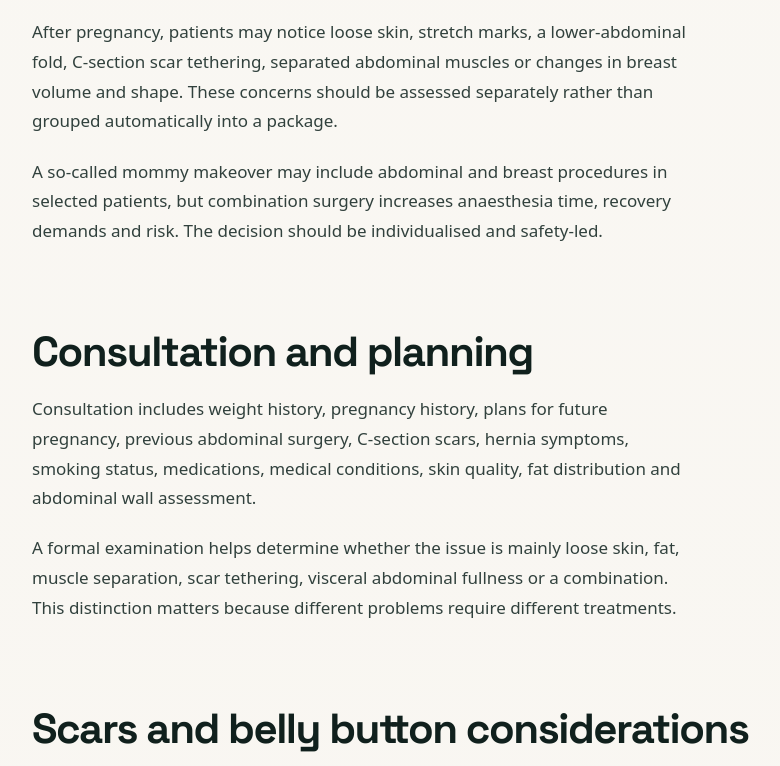
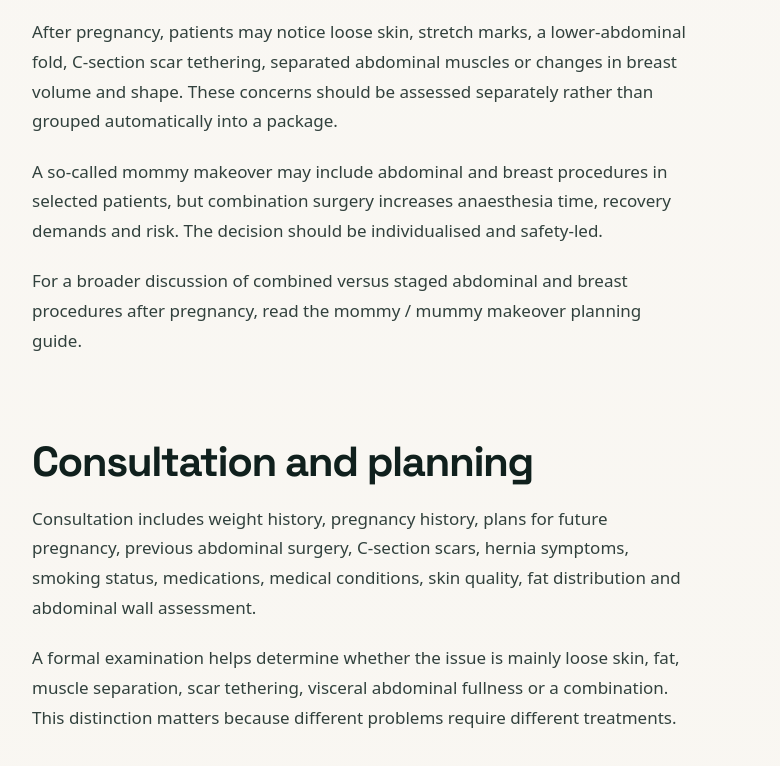
Before and after one commit to zatyrical/plasticwebsite, a Next.js app: page /tummy-tuck-singapore in a window 1280 px wide. Shown: the part 4610-5376 px from the top of the page, without its empty margins (220-1000 px from the left). Built offline with nearby package versions, Linux system fonts and the light colour scheme.

Commit message:
Connect post-pregnancy procedure decisions (#30)
Add reciprocal contextual links among the tummy-tuck, breast-augmentation, mommy/mummy-makeover and body-contouring guides at the relevant planning sections.

```diff
--- a/app/ProcedureArticle.tsx
+++ b/app/ProcedureArticle.tsx
@@ -434,6 +434,15 @@ export default function ProcedureArticlePage({ article }: Props) {
                 {article.slug === 'tummy-tuck-singapore' && section.id === 'liposuction-vs-tummy-tuck' ? (
                   <p>Read the <Link href="/body-contouring-liposuction-singapore">liposuction and body contouring guide</Link> to compare treatment areas, skin quality and recovery considerations.</p>
                 ) : null}
+                {article.slug === 'tummy-tuck-singapore' && section.id === 'post-pregnancy' ? (
+                  <p>For a broader discussion of combined versus staged abdominal and breast procedures after pregnancy, read the <Link href="/mommy-makeover-singapore">mommy / mummy makeover planning guide</Link>.</p>
+                ) : null}
+                {article.slug === 'mommy-makeover-singapore' && section.id === 'what-it-may-include' ? (
+                  <p>Compare the dedicated guides to <Link href="/tummy-tuck-singapore">tummy tuck and abdominoplasty</Link>, <Link href="/breast-augmentation-singapore">breast augmentation</Link>, and <Link href="/body-contouring-liposuction-singapore">liposuction and body contouring</Link> when a concern needs more detailed discussion.</p>
+                ) : null}
+                {article.slug === 'breast-augmentation-singapore' && section.id === 'what-it-can-do' ? (
+                  <p>If breast and abdominal changes are being considered together after pregnancy, see the <Link href="/mommy-makeover-singapore">mommy / mummy makeover guide</Link> for combined-versus-staged planning considerations.</p>
+                ) : null}
                 {article.slug === 'face-neck-lift-singapore' && section.id === 'neck-lift-decision' ? (
                   <p>Related guides cover <Link href="/body-contouring-liposuction-singapore">liposuction planning</Link> and <Link href="/thread-lifting-singapore">thread lifting</Link>. Discuss which option fits the concern identified at assessment.</p>
                 ) : null}
```
